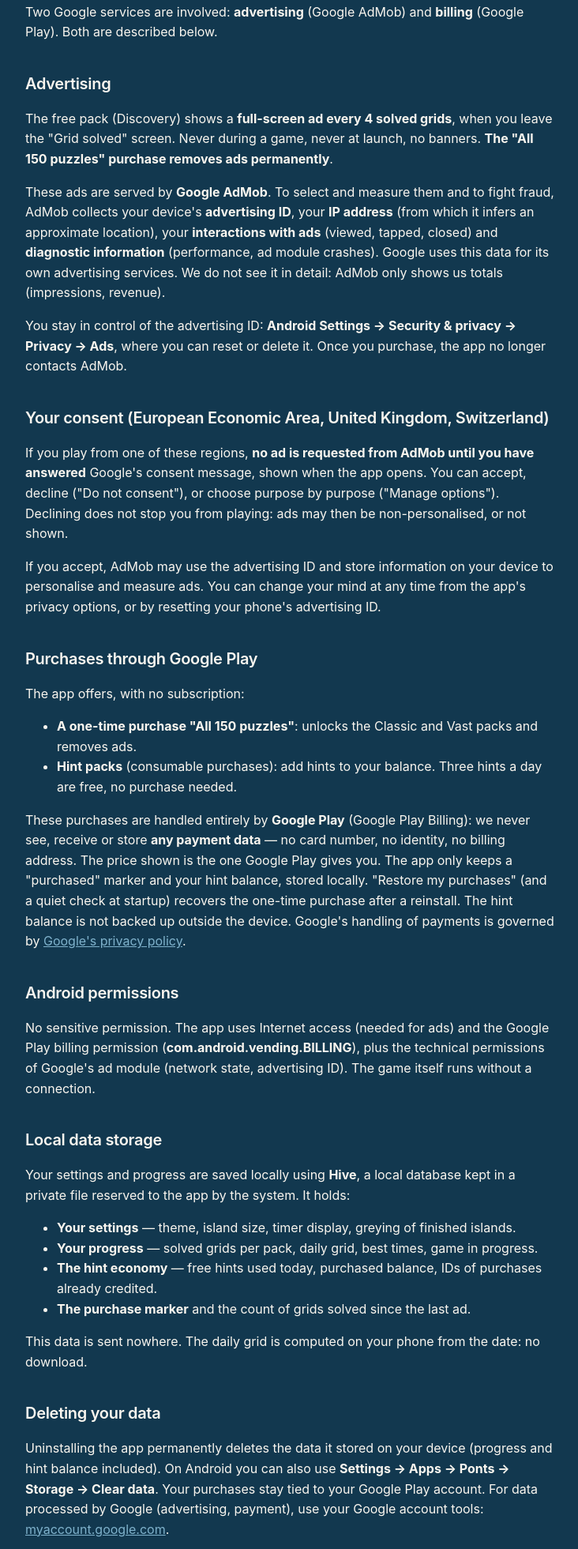
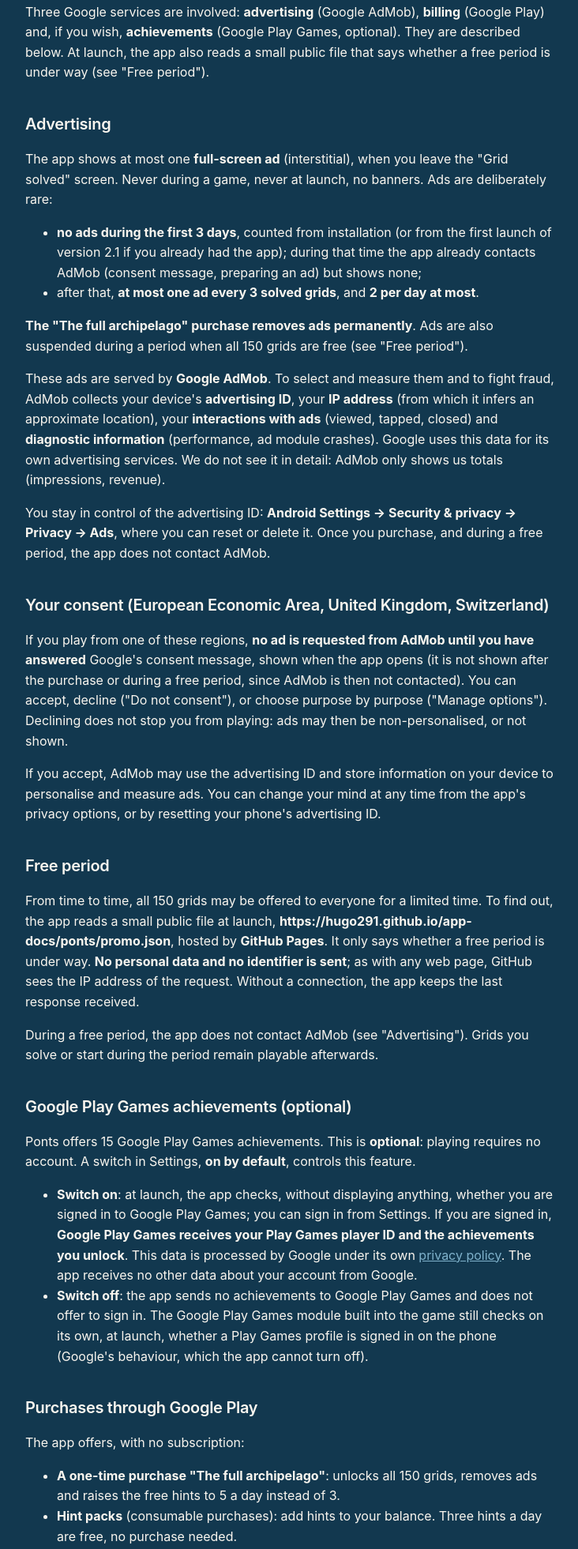
Before and after one commit to Hugo291/app-docs, a plain HTML site: page ponts/privacy.en.html in a window 1280 px wide. Shown: the part 401-2362 px from the top of the page at 79% size, without its empty margins (272-1004 px from the left). Drawn offline with Linux system fonts and the light colour scheme.

Commit message:
Ponts : politique de confidentialité 2.1 (privacy.en.html)

```diff
--- a/ponts/privacy.en.html
+++ b/ponts/privacy.en.html
@@ -20,7 +20,7 @@
 <body>
 
 <h1>Ponts — Privacy Policy</h1>
-<p class="meta">Last updated: October 4, 2026 · Version 2.0 (app 1.4.0 and later)</p>
+<p class="meta">Last updated: November 19, 2026 · Version 2.1 (app 2.1.0 and later)</p>
 
 <p>
   Ponts is a puzzle game (the Japanese hashi puzzle) played offline, with no account.
@@ -35,15 +35,28 @@
   of the kind).
 </p>
 <p>
-  Two Google services are involved: <strong>advertising</strong> (Google AdMob) and
-  <strong>billing</strong> (Google Play). Both are described below.
+  Three Google services are involved: <strong>advertising</strong> (Google AdMob),
+  <strong>billing</strong> (Google Play) and, if you wish, <strong>achievements</strong>
+  (Google Play Games, optional). They are described below. At launch, the app also reads
+  a small public file that says whether a free period is under way (see "Free period").
 </p>
 
 <h2>Advertising</h2>
 <p>
-  The free pack (Discovery) shows a <strong>full-screen ad every 4 solved grids</strong>,
-  when you leave the "Grid solved" screen. Never during a game, never at launch, no banners.
-  <strong>The "All 150 puzzles" purchase removes ads permanently</strong>.
+  The app shows at most one <strong>full-screen ad</strong> (interstitial), when you leave
+  the "Grid solved" screen. Never during a game, never at launch, no banners. Ads are
+  deliberately rare:
+</p>
+<ul>
+  <li><strong>no ads during the first 3 days</strong>, counted from installation (or from
+  the first launch of version 2.1 if you already had the app); during that time the app
+  already contacts AdMob (consent message, preparing an ad) but shows none;</li>
+  <li>after that, <strong>at most one ad every 3 solved grids</strong>, and
+  <strong>2 per day at most</strong>.</li>
+</ul>
+<p>
+  <strong>The "The full archipelago" purchase removes ads permanently</strong>. Ads are
+  also suspended during a period when all 150 grids are free (see "Free period").
 </p>
 <p>
   These ads are served by <strong>Google AdMob</strong>. To select and measure them and to
@@ -56,14 +69,15 @@
 </p>
 <p>
   You stay in control of the advertising ID: <strong>Android Settings → Security &amp;
-  privacy → Privacy → Ads</strong>, where you can reset or delete it. Once you purchase,
-  the app no longer contacts AdMob.
+  privacy → Privacy → Ads</strong>, where you can reset or delete it. Once you purchase, and during a
+  free period, the app does not contact AdMob.
 </p>
 
 <h2>Your consent (European Economic Area, United Kingdom, Switzerland)</h2>
 <p>
   If you play from one of these regions, <strong>no ad is requested from AdMob until you
-  have answered</strong> Google's consent message, shown when the app opens. You can accept,
+  have answered</strong> Google's consent message, shown when the app opens (it is not shown after the purchase or during a free
+  period, since AdMob is then not contacted). You can accept,
   decline ("Do not consent"), or choose purpose by purpose ("Manage options"). Declining
   does not stop you from playing: ads may then be non-personalised, or not shown.
 </p>
@@ -73,12 +87,46 @@
   options, or by resetting your phone's advertising ID.
 </p>
 
+<h2>Free period</h2>
+<p>
+  From time to time, all 150 grids may be offered to everyone for a limited time. To find
+  out, the app reads a small public file at launch,
+  <strong>https://hugo291.github.io/app-docs/ponts/promo.json</strong>, hosted by
+  <strong>GitHub Pages</strong>. It only says whether a free period is under way.
+  <strong>No personal data and no identifier is sent</strong>; as with any web page, GitHub
+  sees the IP address of the request. Without a connection, the app keeps the last
+  response received.
+</p>
+<p>
+  During a free period, the app does not contact AdMob (see "Advertising"). Grids you solve
+  or start during the period remain playable afterwards.
+</p>
+
+<h2>Google Play Games achievements (optional)</h2>
+<p>
+  Ponts offers 15 Google Play Games achievements. This is <strong>optional</strong>:
+  playing requires no account. A switch in Settings, <strong>on by default</strong>,
+  controls this feature.
+</p>
+<ul>
+  <li><strong>Switch on</strong>: at launch, the app checks, without displaying anything,
+  whether you are signed in to Google Play Games; you can sign in from Settings. If you are
+  signed in, <strong>Google Play Games receives your Play Games player ID and the
+  achievements you unlock</strong>. This data is processed by Google under its own
+  <a href="https://policies.google.com/privacy">privacy policy</a>. The app receives no
+  other data about your account from Google.</li>
+  <li><strong>Switch off</strong>: the app sends no achievements to Google Play Games and
+  does not offer to sign in. The Google Play Games module built into the game still checks
+  on its own, at launch, whether a Play Games profile is signed in on the phone (Google's
+  behaviour, which the app cannot turn off).</li>
+</ul>
+
 <h2>Purchases through Google Play</h2>
 <p>
   The app offers, with no subscription:
 </p>
 <ul>
-  <li><strong>A one-time purchase "All 150 puzzles"</strong>: unlocks the Classic and Vast packs and removes ads.</li>
+  <li><strong>A one-time purchase "The full archipelago"</strong>: unlocks all 150 grids, removes ads and raises the free hints to 5 a day instead of 3.</li>
   <li><strong>Hint packs</strong> (consumable purchases): add hints to your balance. Three hints a day are free, no purchase needed.</li>
 </ul>
 <p>
@@ -94,7 +142,7 @@
 
 <h2>Android permissions</h2>
 <p>
-  No sensitive permission. The app uses Internet access (needed for ads) and the Google Play
+  No sensitive permission. The app uses Internet access (needed for ads, the free-period file and Google Play Games achievements) and the Google Play
   billing permission (<strong>com.android.vending.BILLING</strong>), plus the technical
   permissions of Google's ad module (network state, advertising ID). The game itself runs
   without a connection.
@@ -106,21 +154,23 @@
   kept in a private file reserved to the app by the system. It holds:
 </p>
 <ul>
-  <li><strong>Your settings</strong> — theme, island size, timer display, greying of finished islands.</li>
+  <li><strong>Your settings</strong> — theme, island size, timer display, greying of finished islands, Google Play Games achievements switch.</li>
   <li><strong>Your progress</strong> — solved grids per pack, daily grid, best times, game in progress.</li>
   <li><strong>The hint economy</strong> — free hints used today, purchased balance, IDs of purchases already credited.</li>
-  <li><strong>The purchase marker</strong> and the count of grids solved since the last ad.</li>
+  <li><strong>The purchase marker</strong>, the first-launch date, the count of grids solved since the last ad, the number of ads shown today and the last response of the free-period file.</li>
 </ul>
 <p>
-  This data is sent nowhere. The daily grid is computed on your phone from the date: no download.
+  This data is sent nowhere. (Google Play Games achievements, if you have them enabled and
+  are signed in, are sent to Google as described above.) The daily grid is computed on your phone from the date: no download.
 </p>
 
 <h2>Deleting your data</h2>
 <p>
   Uninstalling the app permanently deletes the data it stored on your device (progress and
   hint balance included). On Android you can also use <strong>Settings → Apps → Ponts →
-  Storage → Clear data</strong>. Your purchases stay tied to your Google Play account. For
-  data processed by Google (advertising, payment), use your Google account tools:
+  Storage → Clear data</strong>. Your purchases stay tied to your Google Play account.
+  Achievements recorded by Google Play Games stay with Google, which is responsible for
+  them. For data processed by Google (advertising, payment, achievements), use your Google account tools:
   <a href="https://myaccount.google.com/data-and-privacy">myaccount.google.com</a>.
 </p>
 
@@ -135,8 +185,9 @@
 <h2>Your rights</h2>
 <p>
   We hold no data about you: there is nothing for us to access, correct or delete. Data
-  processed by Google AdMob and Google Play is processed by Google, which is responsible for
-  it; you can exercise your rights (access, erasure, objection, withdrawal of consent) with
+  processed by Google AdMob, Google Play and Google Play Games is processed by Google, which
+  is responsible for it (the IP address seen when the free-period file is read is seen by
+  GitHub); you can exercise your rights (access, erasure, objection, withdrawal of consent) with
   Google. Data kept on your device is yours to manage freely.
 </p>
 
@@ -155,7 +206,7 @@
 <hr>
 
 <p class="footer">
-  Ponts · com.hfc.ponts — an understated hashi game built with respect for your attention. No account. No tracking beyond the advertising described here.
+  Ponts · com.hfc.ponts — an understated hashi game built with respect for your attention. No account. No tracking beyond the advertising and the optional Google Play Games achievements described here.
 </p>
 
 </body>
```
